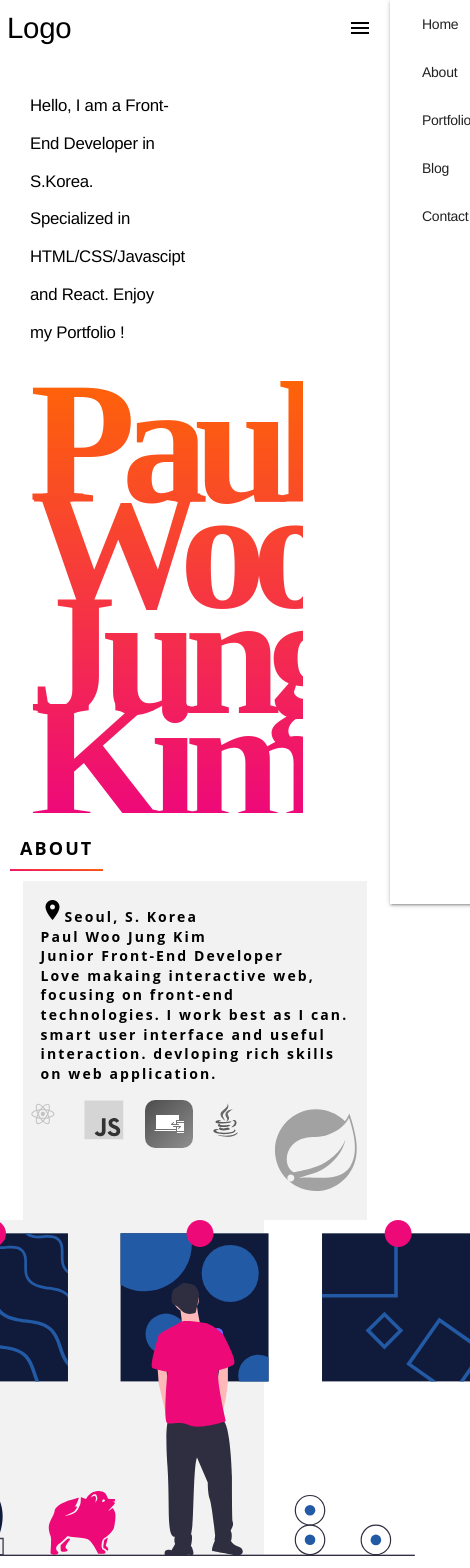
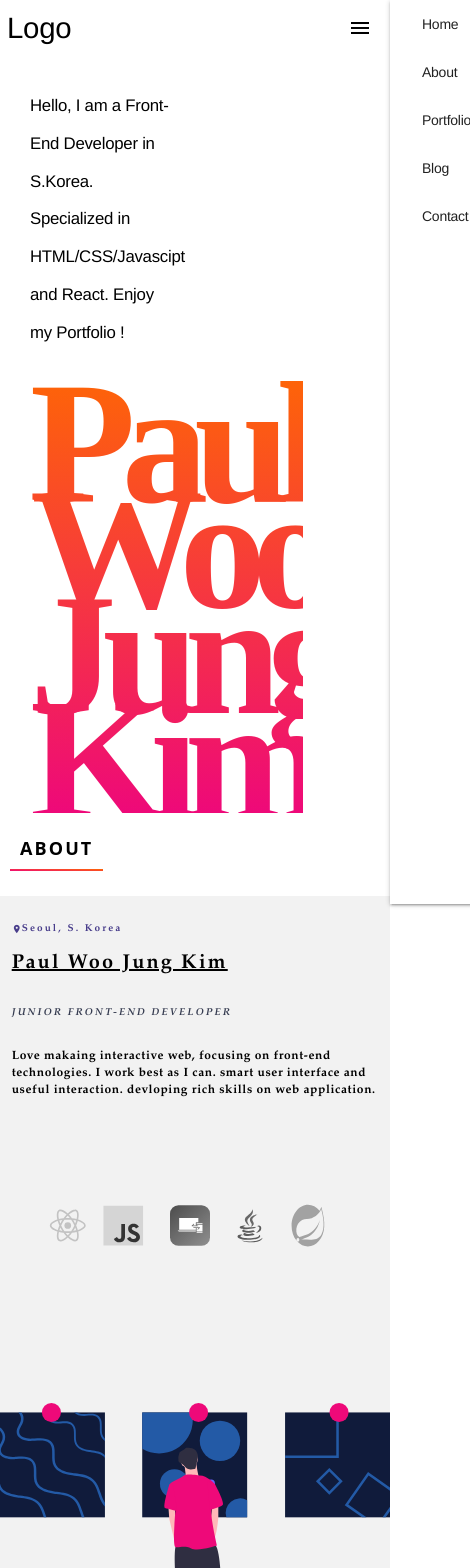
Before and after one commit to wj2kim/pilates-website, a React (Create React App) app: page / in a window 390 px wide. Shown: the top 1568 px of the page, 470 px wide, since content can reach past the window. Built offline with nearby package versions, Linux system fonts and the light colour scheme.

Commit message:
finished on about

```diff
--- a/src/components/pageBodyComponents/About.jsx
+++ b/src/components/pageBodyComponents/About.jsx
@@ -1,57 +1,85 @@
-import React from 'react';
+import React, { useState, useEffect, useRef } from 'react';
 import './About.scss';
 
 const About = () => {
+  const [explanation, setExplanation] = useState('');
+  const [iconList, setIconList] = useState(null);
+  const iconsEl = useRef();
+  const iconsExplain = {
+    react: 'REACT - fun and exciting to work with',
+    javascript: 'JS - caught upto ES6',
+    responsive: 'UI/UX - getting better and better',
+    java: 'JAVA - worked a lot with it',
+    spring: 'SPRING - have a good experience on it ',
+  };
+
+  useEffect(() => {
+    if (iconsEl.current) {
+      let temp = [...iconsEl.current.children];
+      temp.pop();
+      setIconList(temp);
+    }
+  }, []);
+
+  useEffect(() => {
+    if (iconList) {
+      iconList.forEach((icon, idx) => {
+        icon.addEventListener('mouseenter', (e) => {
+          switch (e.target.firstChild.getAttribute('id')) {
+            case 'react-icon':
+              setExplanation(iconsExplain.react);
+              break;
+            case 'javascript-icon':
+              setExplanation(iconsExplain.javascript);
+              break;
+            case 'responsive-icon':
+              setExplanation(iconsExplain.responsive);
+              break;
+            case 'java-icon':
+              setExplanation(iconsExplain.java);
+              break;
+            case 'spring-icon':
+              setExplanation(iconsExplain.spring);
+              break;
+            default:
+              setExplanation('');
+              break;
+          }
+        });
+        icon.addEventListener('mouseleave', () => {
+          setExplanation('');
+        });
+      });
+    }
+  }, [iconList]);
+
   return (
     <section id="content-about" class="container-fluid">
       <div id="content-about-title">
         <a className="link-2">ABOUT</a>
       </div>
-      {/* <div id="image-stack" class="image-stack">
-        <div id="content-about-body" class="col s12">
-          <div class="row about-me-wrapper">
-            <div class="col s2">
-              <img
-                src="images/mypic.jpg"
-                alt="paulwoojungkim_selfie"
-                class="circle responsive-img z-depth-1"
-              />
-            </div>
-            <div class="col s10">
-              <span class="black-text">
-                This is a square image. Add the "circle" class to it to make it
-                appear circular.
-              </span>
-            </div>
-          </div>
-        </div>
-      </div> */}
-      {/* <div class="header">
-          <div class="logo"></div>
-          <label class="night-mode" for="night" onclick="enableNight()">
-            <i class="fa fa-moon-o"></i>
-          </label>
-        </div> */}
       <div id="image-stack" class="image-stack">
         <div class="row about-me">
-          <div className="about-content col m6">
+          <div className="about-content col s12 m6">
             <div className="profile-wrapper">
+              <div className="profile-detail">
                 <div className="profile-location">
                   <i className="material-icons">room</i>
                   Seoul, S. Korea
                 </div>
                 <div className="profile-name">Paul Woo Jung Kim</div>
-              <div className="profile-title">Junior Front-End Developer</div>
-              <div className="profile-summary">
+                <div className="profile-title">JUNIOR FRONT-END DEVELOPER</div>
+                <div className="profile-summary underline-effect-1">
                   Love makaing interactive web, focusing on front-end
                   technologies. I work best as I can. smart user interface and
                   useful interaction. devloping rich skills on web application.
                 </div>
               </div>
+            </div>
             <div className="icon-wrapper">
-              <div className="icons row">
-                <div className="program-icon col s2">
-                  <a href="#" className="icon" id="react-logo">
+              <div ref={iconsEl} className="icons row">
+                <div className="program-icon col s2" style={{ padding: 0 }}>
+                  <a href="javascript:void(0)" className="icon" id="react-icon">
                     <svg
                       version="1.1"
                       id="Layer_2_1_"
@@ -59,7 +87,8 @@ const About = () => {
                       x="0px"
                       y="0px"
                       viewBox="0 0 841.9 595.3"
-                      enable-background="new 0 0 841.9 595.3"
+                      enableBackground="new 0 0 841.9 595.3"
+                      style={{ marginLeft: '10%' }}
                     >
                       <g>
                         <path
@@ -103,7 +132,11 @@ const About = () => {
                   </a>
                 </div>
                 <div className="program-icon col s2">
-                  <a href="#" className="icon" id="javascript-logo">
+                  <a
+                    href="javascript:void(0)"
+                    className="icon"
+                    id="javascript-icon"
+                  >
                     <svg
                       xmlns="http://www.w3.org/2000/svg"
                       viewBox="0 0 128 128"
@@ -120,23 +153,33 @@ const About = () => {
                   </a>
                 </div>
                 <div className="program-icon col s2">
-                  <a href="#" className="icon" id="uiux-logo">
+                  <a
+                    href="javascript:void(0)"
+                    className="icon"
+                    id="responsive-icon"
+                  >
                     <img
                       src="images/about-icons/responsive.svg"
                       al="responsive.svg"
+                      style={{ marginLeft: '12%' }}
                     />
                   </a>
                 </div>
                 <div className="program-icon col s2">
-                  <a href="#" className="icon" id="java-logo">
+                  <a href="javascript:void(0)" className="icon" id="java-icon">
                     <img
                       src="images/about-icons/java-icon.svg"
                       al="java-icon.svg"
+                      style={{ marginLeft: '8%' }}
                     />
                   </a>
                 </div>
                 <div className="program-icon col s2">
-                  <a href="#" className="icon" id="spring-logo">
+                  <a
+                    href="javascript:void(0)"
+                    className="icon"
+                    id="spring-icon"
+                  >
                     <img
                       src="images/about-icons/spring-icon.svg"
                       al="spring-icon.svg"
@@ -145,9 +188,14 @@ const About = () => {
                 </div>
                 <div className="program-icon col s2"></div>
               </div>
+              <div className="icon-explain-wrapper">
+                <div id="icon-explain" className="icon-explain">
+                  <span id="icon-explain-span">{explanation}</span>
                 </div>
               </div>
-          <div className="about-content back-image col m6">
+            </div>
+          </div>
+          <div className="about-content back-image col s12 m6">
             <img
               src="images/profile-side-image6.svg"
               alt="profile-side-image"
@@ -155,9 +203,6 @@ const About = () => {
             />
           </div>
         </div>
-        <div className="icon-explain-wrapper">
-          <div className="icon-explain"></div>
-        </div>
       </div>
     </section>
   );
--- a/src/components/pageBodyComponents/About.scss
+++ b/src/components/pageBodyComponents/About.scss
@@ -1,12 +1,15 @@
 #content-about-body {
   // box-shadow: 6.5rem 2.5rem 5rem 0.7rem rgba(0, 0, 0, 0.13);
+}
+
+#image-stack {
+  padding-top: 4%;
+  padding-bottom: 4%;
 }
 
 #content-about {
   font: bold 14px/1.4 'Open Sans', arial, sans-serif;
   letter-spacing: 0.15em;
-  // margin-bottom: 3rem;
-  // min-height: 24rem;
   #content-about-title {
     padding: 10px;
     font-size: large;
@@ -14,39 +17,85 @@
   #image-stack {
     padding-left: 6%;
     padding-right: 6%;
-    // opacity: 0.2;
-    // background-image: linear-gradient(
-    //   45deg,
-    //   #fff,
-    //   #ff6a00,
-    //   #ee0979,
-    //   #ff6a00,
-    //   #fff
-    // );
   }
 }
 
-$background-color: linear-gradient(270deg, #235aa6, #101b3b);
-
 .about-me .about-content {
+  font: bold 14px/1.4 'LibreBaskerville-Regular', 'Palatino Linotype',
+    'Times New Roman', serif;
   width: fit-content;
   padding: 0rem !important;
-  // background-color: $background-color;
   background-color: hsla(0, 0%, 95%, 0.97);
   .profile-wrapper {
-    padding: 5%;
+    height: 60%;
+    .profile-detail {
+      padding-top: 5%;
+      padding-left: 6%;
+      padding-right: 6%;
+      padding-bottom: 5%;
+      height: 100%;
+      .profile-location {
+        display: flex;
+        align-items: center;
+        height: 15%;
+        color: darkslateblue;
+        font-size: small;
+
+        i {
+          font-size: small;
+        }
+      }
+      .profile-name {
+        height: 20%;
+        font-size: x-large;
+        font-weight: bold;
+        text-decoration-line: underline;
+      }
+      .profile-title {
+        height: 15%;
+        font-size: smaller;
+        color: #353b50;
+        font-style: italic;
+      }
+      .profile-summary {
+        height: 50%;
+        letter-spacing: 0.05em;
+      }
+    }
+  }
+  .icons.row {
+    margin-left: 0 !important;
+  }
+  .icon-wrapper {
+    // padding-right: 10%;
+    // margin-right: 10%;
+    // padding-left: -20%;
+    height: 40%;
+  }
+}
+.icon-explain-wrapper {
+  padding: 5%;
+  #icon-explain {
+    text-align: center;
+    #icon-explain-span {
+      font-size: medium;
+      letter-spacing: 0em;
+      font-family: fantasy;
+    }
   }
 }
 
 .about-content.back-image {
   position: relative;
-  right: 30% !important;
   z-index: -2;
 }
 
 .profile-side-image {
   height: 100%;
   width: 160%;
+}
+.program-icon.col.s2 {
+  margin-left: 0 !important;
 }
 
 .program-icon a.icon {
@@ -56,6 +105,8 @@ $background-color: linear-gradient(270deg, #235aa6, #101b3b);
 
 .program-icon a.icon svg,
 .program-icon a.icon img {
+  width: 100%;
+  height: 100%;
   filter: url(/public/images/about-icons/filter.svg#grayscale);
   filter: gray;
   -webkit-filter: grayscale(1); /* Google Chrome & Safari 6+ */
@@ -67,3 +118,196 @@ $background-color: linear-gradient(270deg, #235aa6, #101b3b);
   filter: grayscale(0) contrast(175%) brightness(103%);
   -webkit-filter: grayscale(0) contrast(160%) brightness(103%);
 }
+
+@media screen and (min-width: 1441px) {
+  #content-about-title {
+    font-size: xxx-large !important;
+  }
+  .about-me .about-content {
+    .profile-wrapper {
+      .profile-detail {
+        padding-left: 8%;
+        padding-right: 8%;
+        .profile-location {
+          font-size: x-large;
+          i {
+            font-size: larger;
+          }
+        }
+        .profile-name {
+          font-size: xxx-large;
+        }
+        .profile-title {
+          font-size: x-large;
+        }
+        .profile-summary {
+          font-size: xx-large;
+        }
+      }
+    }
+  }
+  .about-content.back-image {
+    right: 30% !important;
+  }
+  .icon-explain-wrapper {
+    #icon-explain {
+      #icon-explain-span {
+        font-size: large;
+      }
+    }
+  }
+}
+@media screen and (max-width: 1440px) {
+  #content-about-title {
+    font-size: x-large !important;
+  }
+  .about-me .about-content {
+    .profile-wrapper {
+      .profile-detail {
+        .profile-location {
+          font-size: medium;
+          i {
+            font-size: medium;
+          }
+        }
+        .profile-name {
+          font-size: xx-large;
+        }
+        .profile-title {
+          font-size: medium;
+        }
+        .profile-summary {
+          font-size: large;
+        }
+      }
+    }
+  }
+  .about-content.back-image {
+    right: 30% !important;
+  }
+}
+
+@media screen and (max-width: 1024px) {
+  #content-about-title {
+    font-size: large !important;
+  }
+  .about-me .about-content {
+    .profile-wrapper {
+      .profile-detail {
+        padding: 6% !important;
+        .profile-location {
+          font-size: x-small;
+          i {
+            font-size: x-small;
+          }
+        }
+        .profile-name {
+          font-size: x-large;
+        }
+        .profile-title {
+          font-size: x-small;
+        }
+        .profile-summary {
+          font-size: small;
+        }
+      }
+    }
+  }
+  .icon-explain-wrapper {
+    padding: 0;
+    #icon-explain {
+      #icon-explain-span {
+        font-size: small;
+      }
+    }
+  }
+}
+
+@media screen and (max-width: 768px) {
+  #image-stack {
+    padding-left: 0 !important;
+    padding-right: 0 !important;
+  }
+  .about-me .about-content {
+    .profile-wrapper {
+      .profile-detail {
+        padding: 8% !important;
+        .profile-location {
+          font-size: x-small;
+          i {
+            font-size: x-small;
+          }
+        }
+        .profile-name {
+          font-size: 20px;
+        }
+        .profile-title {
+          font-size: x-small;
+        }
+        .profile-summary {
+          font-size: 12px;
+        }
+      }
+    }
+  }
+}
+
+@media screen and (max-width: 600px) {
+  #image-stack {
+    padding-left: 0;
+    padding-right: 0;
+  }
+  .about-me .about-content {
+    height: 60vh;
+    .profile-wrapper {
+      padding: 3%;
+      .profile-detail {
+        padding: 0 !important;
+        .profile-location {
+          font-size: x-small;
+          i {
+            font-size: x-small;
+          }
+        }
+        .profile-name {
+          font-size: 20px;
+        }
+        .profile-title {
+          font-size: x-small;
+        }
+        .profile-summary {
+          font-size: 12px;
+        }
+      }
+    }
+    .icon-wrapper {
+      .icons.row {
+        padding-left: 8%;
+      }
+    }
+  }
+  .about-content.back-image {
+    position: inherit;
+    height: 80%;
+    z-index: -2;
+  }
+
+  .profile-side-image {
+    height: 100%;
+    width: 100%;
+  }
+}
+@media screen and (max-width: 375px) {
+  .about-me .about-content {
+    height: 50vh;
+  }
+  .about-content.back-image {
+    height: 70%;
+    z-index: -2;
+  }
+}
+@media screen and (max-width: 375px) {
+  .about-me .about-content .icon-wrapper {
+    padding: 2%;
+  }
+}
--- a/src/components/pageBodyComponents/blogsComponents/Blog.jsx
+++ b/src/components/pageBodyComponents/blogsComponents/Blog.jsx
@@ -11,7 +11,7 @@ const Blog = ({ post }) => {
         </div>
         <div className="card-title">{title}</div>
         <div className="card-date">
-          <a className="underline-effect-2">{date}</a>
+          <div className="underline-effect-2">{date}</div>
         </div>
         <div class="card-body">{preview}...</div>
         <div class="card-link">
--- a/src/components/pageBodyComponents/blogsComponents/Blog.scss
+++ b/src/components/pageBodyComponents/blogsComponents/Blog.scss
@@ -67,7 +67,6 @@
 }
 
 $underlineColor: linear-gradient(5deg, #09d4b2 0, #0bd498);
-$underlineHeight: 8%;
 
 .underline-effect-2 {
   position: relative;
@@ -82,7 +81,7 @@ $underlineHeight: 8%;
     position: absolute;
     background-image: $underlineColor;
     z-index: 2;
-    height: $underlineHeight;
+    height: 8%;
   }
 
   &::before {
```
Lines whose indentation alone changed are shown as unchanged.
